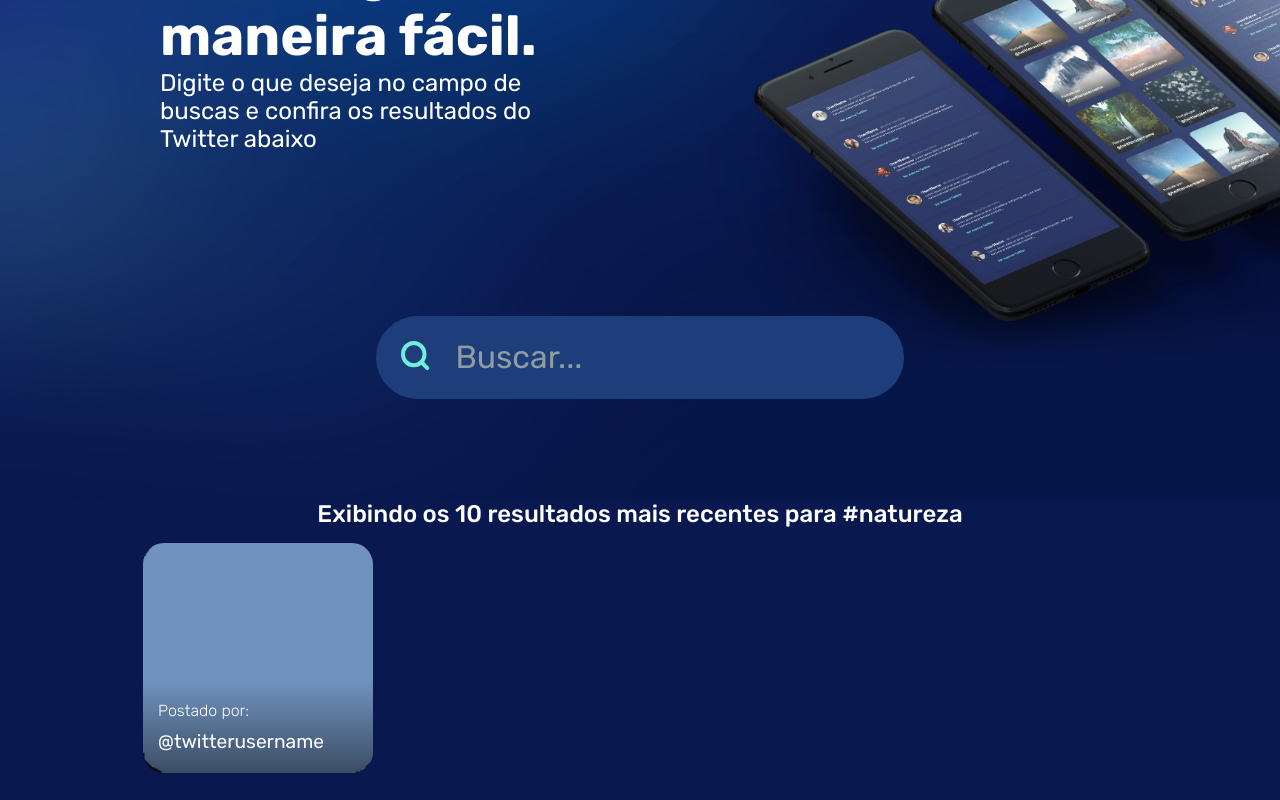
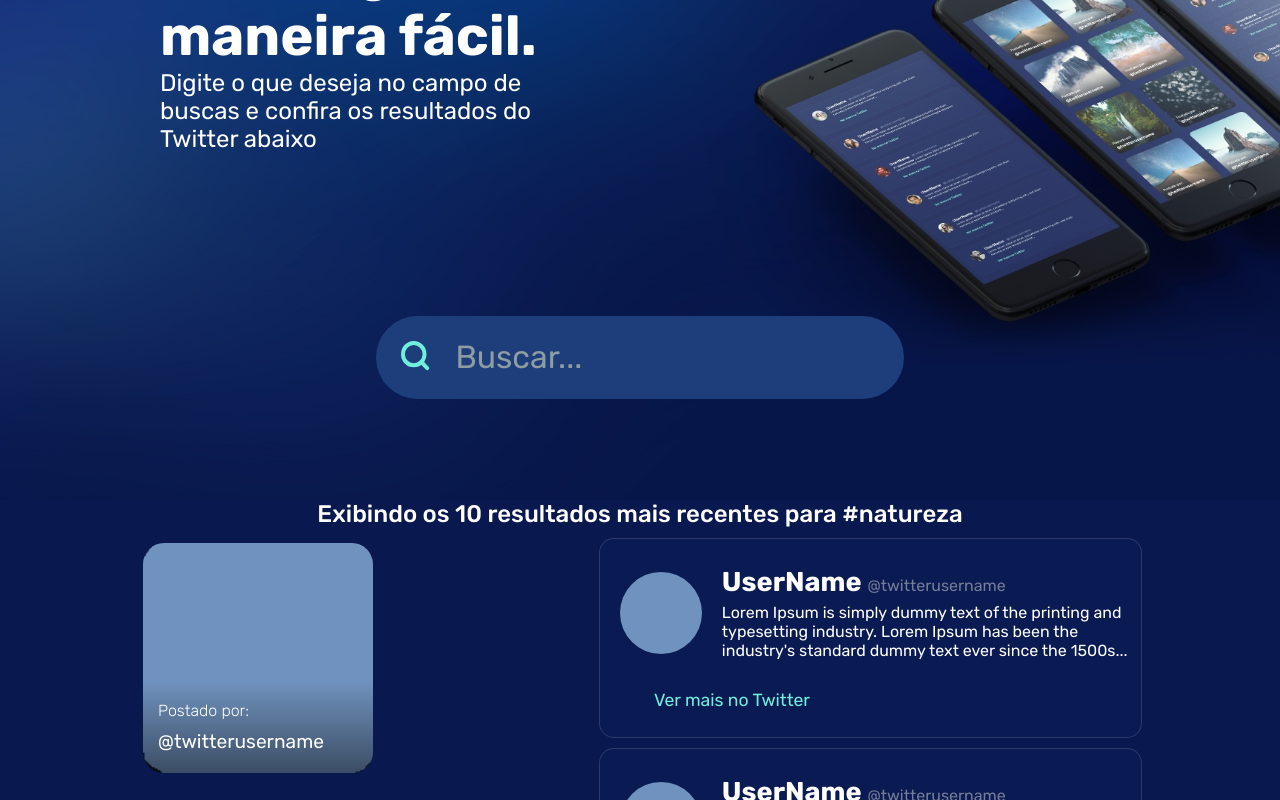
Before and after one commit to MRonald/hashtag-finder, a React (Create React App) app: page / in a window 1280 px wide. Shown: the part 300-1100 px from the top of the page. Built offline with nearby package versions, Linux system fonts and the light colour scheme.

Commit message:
Adicionando resultados de texto para a busca | Componente TextResult

```diff
--- a/src/components/ImageResult.js
+++ b/src/components/ImageResult.js
@@ -7,7 +7,7 @@ import image from '../assets/img/model.png';
 export default function ImageResult({ userName }) {
     return (
         <div
-            class={styles.imageResultWrapper}
+            className={styles.imageResultWrapper}
             style={{ backgroundImage: `url(${image})` }}
         >
             <div className={styles.infoPost}>
--- /dev/null
+++ b/src/components/TextResult.js
@@ -0,0 +1,24 @@
+import React from 'react';
+
+import styles from '../styles/components/TextResult.module.css';
+
+import genericImage from '../assets/img/model.png';
+
+export default function TextResult({ name, userName }) {
+    return (
+        <div className={styles.textResultWrapper}>
+            <div className={styles.content}>
+                <div className={styles.imageWrapper}>
+                    <img src={genericImage} alt="" />
+                </div>
+                <div className={styles.textWrapper}>
+                    <h1>{name} <span className={styles.userName}>{userName}</span></h1>
+                    <p>Lorem Ipsum is simply dummy text of the printing and typesetting industry. Lorem Ipsum has been the industry's standard dummy text ever since the 1500s...</p>
+                </div>
+            </div>
+            <div className={styles.linkWrapper}>
+                <a href="twitter">Ver mais no Twitter</a>
+            </div>
+        </div>
+    );
+}
--- a/src/pages/Home.js
+++ b/src/pages/Home.js
@@ -7,6 +7,7 @@ import styles from '../styles/pages/Home.module.css';
 import iconSearch from '../assets/img/icon-search.svg';
 import Footer from '../components/Footer';
 import ImageResult from '../components/ImageResult';
+import TextResult from '../components/TextResult';
 
 export default function Home() {
     return (
@@ -32,8 +33,8 @@ export default function Home() {
                 </div>
             </div>
             <div className={styles.mainContentWrapper}>
+                <h2>Exibindo os 10 resultados mais recentes para #natureza</h2>
                 <main className={styles.mainContent}>
-                    <h2>Exibindo os 10 resultados mais recentes para #natureza</h2>
                     <div className={styles.imagesResults}>
                         <ImageResult userName="@twitterusername" />
                         <ImageResult userName="@twitterusername" />
@@ -45,6 +46,16 @@ export default function Home() {
                         <ImageResult userName="@twitterusername" />
                         <ImageResult userName="@twitterusername" />
                     </div>
+                    <div className={styles.textsResults}>
+                        <TextResult name="UserName" userName="@twitterusername" />
+                        <TextResult name="UserName" userName="@twitterusername" />
+                        <TextResult name="UserName" userName="@twitterusername" />
+                        <TextResult name="UserName" userName="@twitterusername" />
+                        <TextResult name="UserName" userName="@twitterusername" />
+                        <TextResult name="UserName" userName="@twitterusername" />
+                        <TextResult name="UserName" userName="@twitterusername" />
+                        <TextResult name="UserName" userName="@twitterusername" />
+                    </div>
                 </main>
             </div>
             <Footer />
--- /dev/null
+++ b/src/styles/components/TextResult.module.css
@@ -0,0 +1,50 @@
+.textResultWrapper {
+    margin: 10px;
+    height: 200px;
+    background-color: #1E3E7B17;
+    border: 1px solid #FFFFFF24;
+    border-radius: 15px;
+    display: flex;
+    flex-direction: column;
+    justify-content: center;
+}
+.textResultWrapper .content {
+    margin-bottom: 30px;
+    display: flex;
+    align-items: center;
+}
+.textResultWrapper .content .imageWrapper {
+    margin: 0 20px;
+    width: 82px;
+    height: 82px;
+    border-radius: 100%;
+    overflow: hidden;
+}
+.textResultWrapper .content .imageWrapper img {
+    width: 100%;
+    height: 100%;
+}
+.textResultWrapper .content .textWrapper {
+    width: 75%;
+}
+.textResultWrapper .content .textWrapper h1 {
+    margin-bottom: 5px;
+    font-size: 1.7rem;
+}
+.textResultWrapper .content .textWrapper h1 span {
+    color: #757D97;
+    font-weight: 400;
+    font-size: 1rem;
+}
+.textResultWrapper .linkWrapper {
+    padding-left: 10%;
+
+}
+.textResultWrapper .linkWrapper a {
+    text-decoration: none;
+    font-size: 1.1rem;
+    color: #72EFDB;
+}
+.textResultWrapper .linkWrapper a:hover {
+    text-decoration: underline;
+}
--- a/src/styles/pages/Home.module.css
+++ b/src/styles/pages/Home.module.css
@@ -67,22 +67,26 @@
     background-color: #09184F;
 }
 
+.mainContentWrapper h2 {
+    text-align: center;
+    font-weight: 500;
+}
+
 .mainContentWrapper .mainContent {
     margin: auto;
     width: 80%;
     display: flex;
-    flex-direction: column;
-    justify-content: center;
+    justify-content: space-between;
     background: transparent;
-}
-
-.mainContentWrapper .mainContent h2 {
-    text-align: center;
-    font-weight: 500;
 }
 
 .mainContentWrapper .mainContent .imagesResults {
     width: 41%;
+    height: fit-content;
     display: flex;
     flex-wrap: wrap;
 }
+
+.mainContentWrapper .mainContent .textsResults {
+    width: 55%;
+}
```
